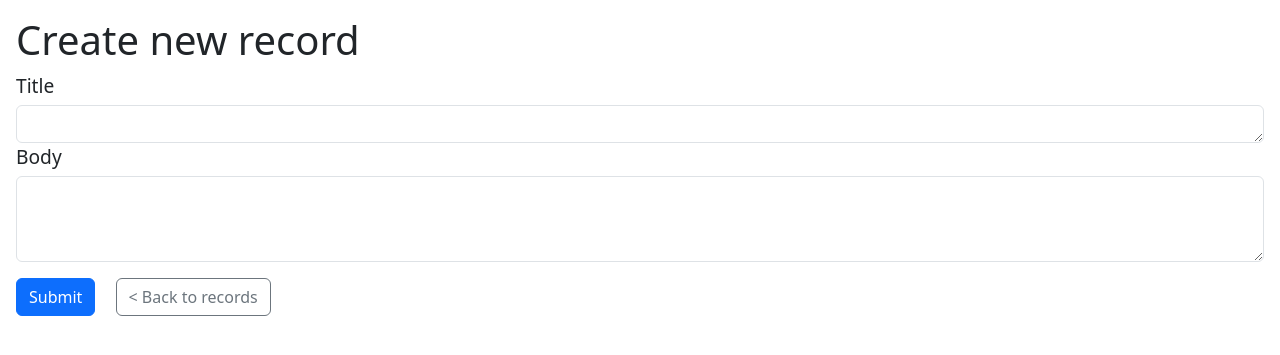
After one commit to KRC2000/FlaskMinimalWebapp, a Flask app: page /create in a window 1280 px wide. The commit adds this page. Shown: the top 355 px of the page. Run offline with Flask 3, Linux system fonts and the light colour scheme.

Commit message:
record creation page, impovements

```diff
--- a/app.py
+++ b/app.py
@@ -1,33 +1,63 @@
 from flask import Flask, render_template, request
 from pymongo import MongoClient
 
+DATABASE = True
+
 app = Flask(__name__)
 
-# client = MongoClient("mongodb://mongo:27017/")
-# db = client['base']
-# collection = db['collection']
+if DATABASE:
+	client = MongoClient("mongodb://mongo:27017/")
+	db = client['base']
+	collection = db['collection']
+	records = db['records']
+
+db_stub_records = [
+	{
+		'title': 'Record Title 1',
+		'body': 'This is a body of first record'
+	},
+	{
+		'title': 'Record Title 2',
+		'body': 'This is a body of second record'
+	}]
+
+@app.get('/create')
+def create():
+	return render_template('create.html')
+
+@app.put('/create')
+def create_put():
+	data = request.get_json()
+	if (data is not None and
+		'title' in data and
+		'body' in data):
+		app.logger.info(f'Received record:\nTitle: {data["title"]}\nBody: {data["body"]}')
+		if DATABASE:
+			inserted = records.insert_one(data)
+			return {'message': 'Record created', 'id': str(inserted.inserted_id)}, 200
+		else:
+			return {'message': 'Record created', 'id': '<SOME_ID>'}, 200
+	else:
+		return {'message': 'No data provided or it has unexpected structure'}, 400
+
+
 
 @app.get('/')
 def index():
-	items = ['bonk', 'sus', 'other shit']
-	return render_template('index.html', items=items)
+	return render_template('index.html', items=(records.find() if DATABASE else db_stub_records))
 
-@app.route('/', methods=['PUT'])
-def put():
-	app.logger.info('WHO ARE YOU??!')
-	app.logger.info('I am getting a PUT request!')
-	if request.method == 'PUT':
-		data = request.get_json()
-		if data is not None:
-			app.logger.info(f'Received data: {data}')
-			# collection.insert_one(data)
-			return {'message': 'Data received'}, 200
-		else:
-			return {'message': 'No data provided'}, 400
+# @app.put('/')
+# def index_put():
+# 	data = request.get_json()
+# 	if data is not None:
+# 		app.logger.info(f'Received data: {data}')
+# 		if DATABASE:
+# 			collection.insert_one(data)
+# 		return {'message': 'Data received'}, 200
+# 	else:
+# 		return {'message': 'No data provided'}, 400
 
 
 if __name__ == '__main__':
-	# for record in collection.find():
-	# 	print(record)
 	app.debug = True
 	app.run(host='0.0.0.0', port=5000)
--- /dev/null
+++ b/static/javascript/create.js
@@ -0,0 +1,48 @@
+window.onload = function ()
+{
+    // Your JavaScript code to execute when the page and all resources are fully loaded
+    document.getElementById('submit').addEventListener('click', put);
+};
+
+function addRecordCreatedAlert(id)
+{
+    var html = `<div class="alert alert-success alert-dismissible fade show mt-3" role="alert"> \
+    A record with ID <a href="records/${id}" class="alert-link">${id}</a> created.\
+    <button type="button" class="btn-close" data-bs-dismiss="alert" aria-label="Close"></button> \
+    </div>`;
+    document.body.insertAdjacentHTML('beforeend', html);
+}
+
+function put(event)
+{
+    console.log("1");
+
+    var titleValue = document.getElementById('title_textarea').value;
+    var bodyValue = document.getElementById('body_textarea').value;
+    var url = 'http://0.0.0.0:5000/create';
+
+    request = {
+        method: 'PUT',
+        headers: { 'Content-Type': 'application/json' },
+        body: JSON.stringify({ 'title': titleValue, 'body': bodyValue })
+    };
+
+    console.log("111");
+    fetch(url, request)
+        .then(response => response.json())
+        .then(data =>
+        {
+            console.log('PUT request successful');
+            addRecordCreatedAlert(data['id']);
+            // window.location.reload();
+            // Handle the response data here
+        })
+        .catch(error =>
+        {
+            console.error('Error sending PUT request', error);
+            console.log(textFieldValue);
+            console.log(JSON.stringify({ data: textFieldValue }));
+            // Handle errors here
+        }
+        );
+}
--- /dev/null
+++ b/templates/create.html
@@ -0,0 +1,32 @@
+<!DOCTYPE html>
+<html lang="en">
+
+<head>
+    <meta charset="UTF-8">
+    <meta name="viewport" content="width=device-width, initial-scale=1">
+    <!-- Bootstrap core CSS -->
+    <link href="https://cdn.jsdelivr.net/npm/bootstrap@5.3.1/dist/css/bootstrap.min.css" rel="stylesheet"
+        integrity="sha384-4bw+/aepP/YC94hEpVNVgiZdgIC5+VKNBQNGCHeKRQN+PtmoHDEXuppvnDJzQIu9" crossorigin="anonymous">
+    <script src="https://cdn.jsdelivr.net/npm/bootstrap@5.3.1/dist/js/bootstrap.bundle.min.js"
+        integrity="sha384-HwwvtgBNo3bZJJLYd8oVXjrBZt8cqVSpeBNS5n7C8IVInixGAoxmnlMuBnhbgrkm"
+        crossorigin="anonymous"></script>
+    <script src="{{ url_for('static', filename= 'javascript/create.js') }}"></script>
+
+
+    <title>Record creation</title>
+</head>
+
+<body class="p-3">
+    <h1>Create new record</h1>
+    <div class="form-group">
+        <label style="font-size: larger;" for="title_textarea">Title</label>
+        <textarea id="title_textarea" class="form-control mt-1" rows="1"></textarea>
+        <label style="font-size: larger;" for="body_textarea">Body</label>
+        <textarea id="body_textarea" class="form-control mt-1" rows="3"></textarea>
+        <button id="submit" type="button" class="btn btn-primary mt-3">Submit</button>
+        <a id="back" class="btn btn-outline-secondary mt-3 mx-3" href="/">&lt; Back to records</a>
+    </div>
+
+</body>
+
+</html>
```
Also changed, not shown: static/javascript/index.js (deleted, +0 -25 lines), templates/index.html (+12 -9 lines), 4 other files.
